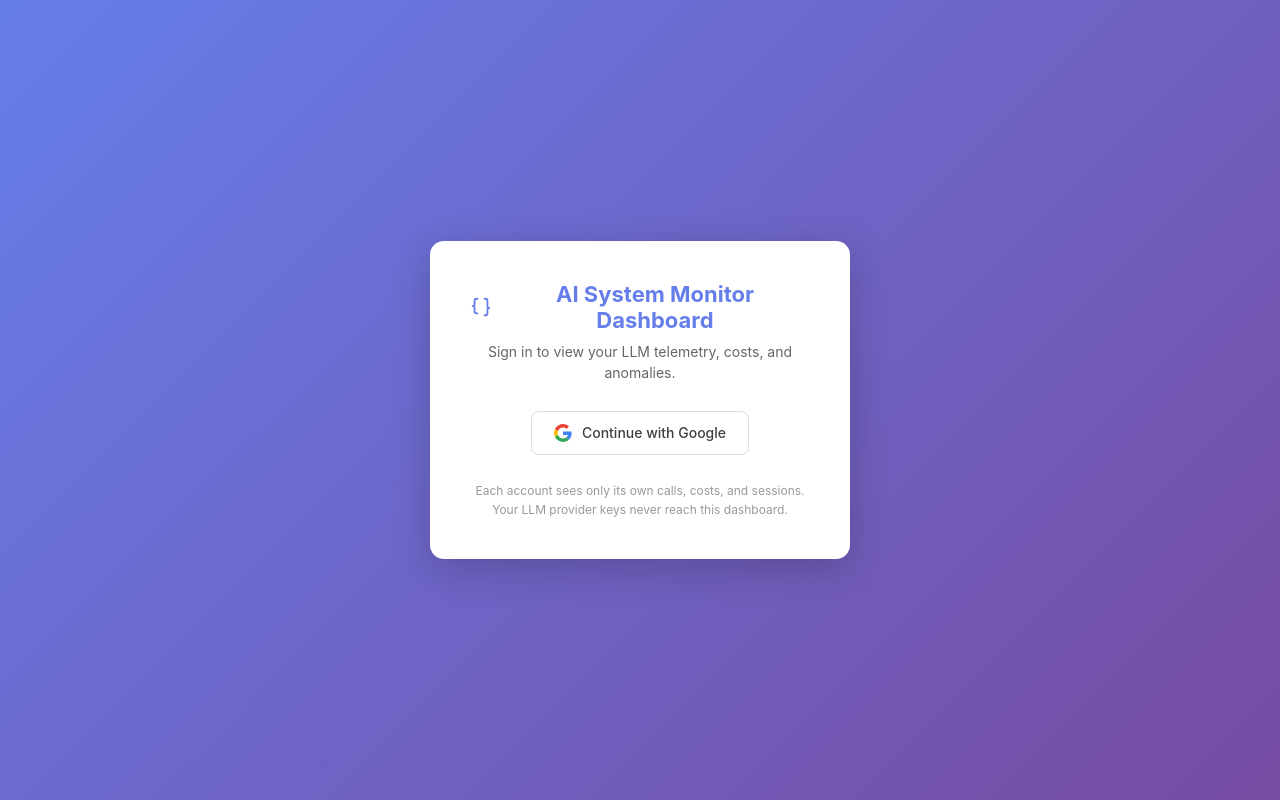
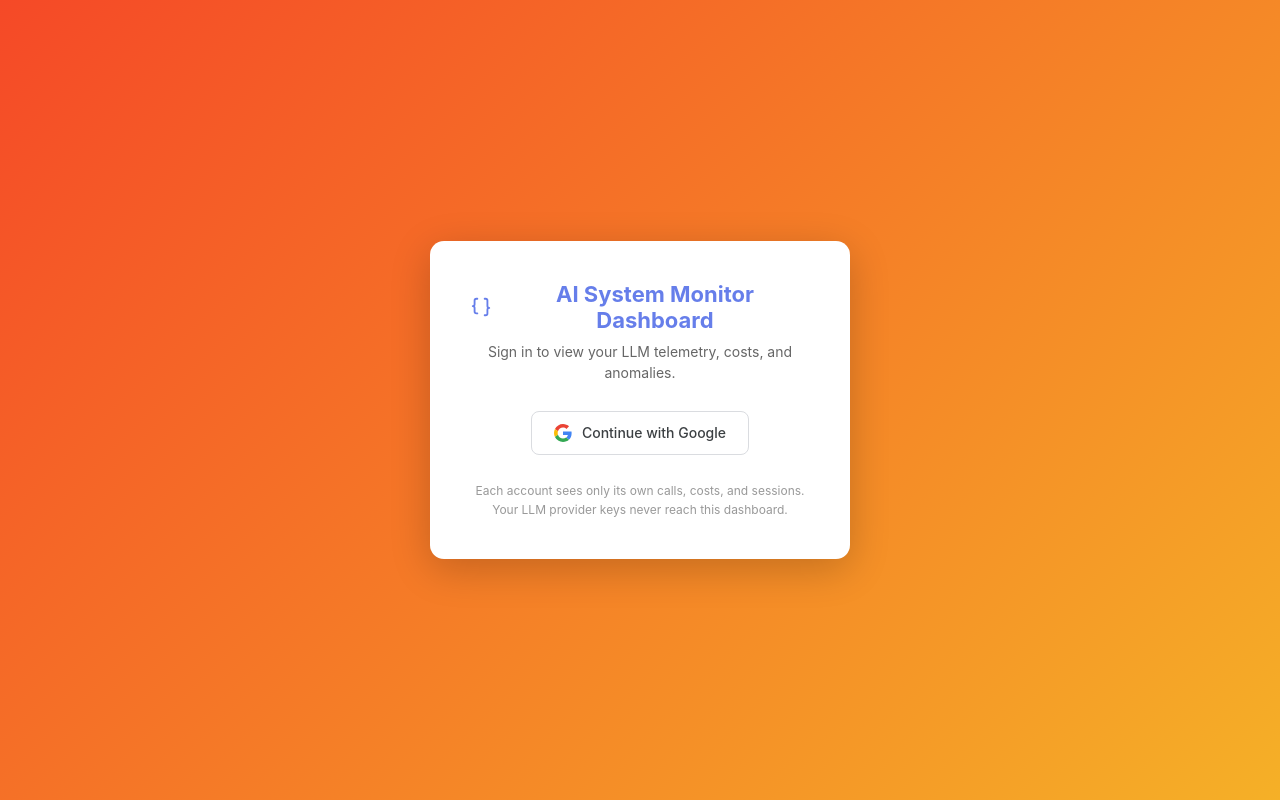
Before and after one commit to BasselAtef/AI-Monitor-Dashboard, a Flask app: template templates/login.html in a window 1280 px wide. Run offline with Flask 3, Linux system fonts and the light colour scheme; the template is opened without the code that fills it, so the values that code supplies are empty; parts of the project's set-up code (start-up, migrations or seed data) failed here and were passed over; some libraries are stand-ins or nearby versions.

Commit message:
Modified Color Palette

```diff
--- a/templates/login.html
+++ b/templates/login.html
@@ -8,7 +8,7 @@
         * { margin: 0; padding: 0; box-sizing: border-box; }
         body {
             font-family: -apple-system, BlinkMacSystemFont, 'Segoe UI', Roboto, sans-serif;
-            background: linear-gradient(135deg, #667eea 0%, #764ba2 100%);
+            background: linear-gradient(135deg, #F54927 0%, #F5B027 100%);
             min-height: 100vh;
             display: flex;
             align-items: center;
```
